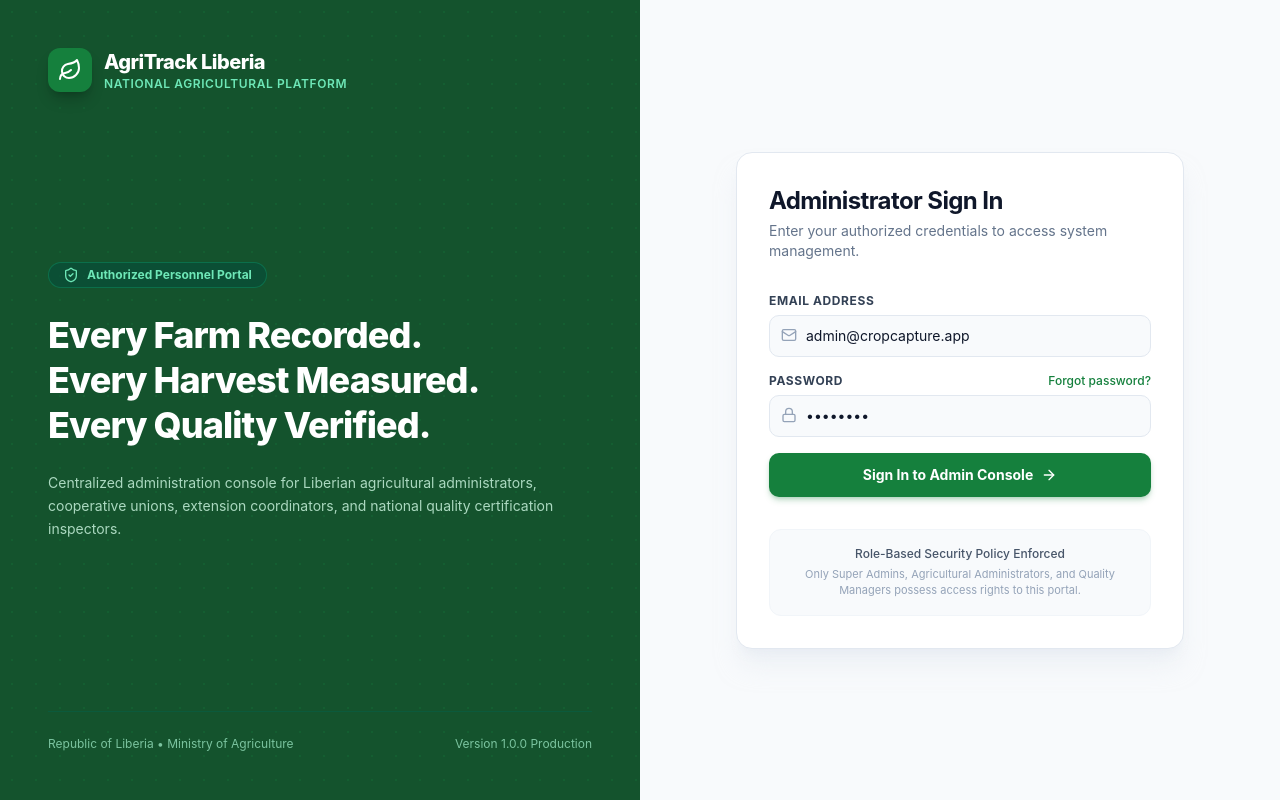
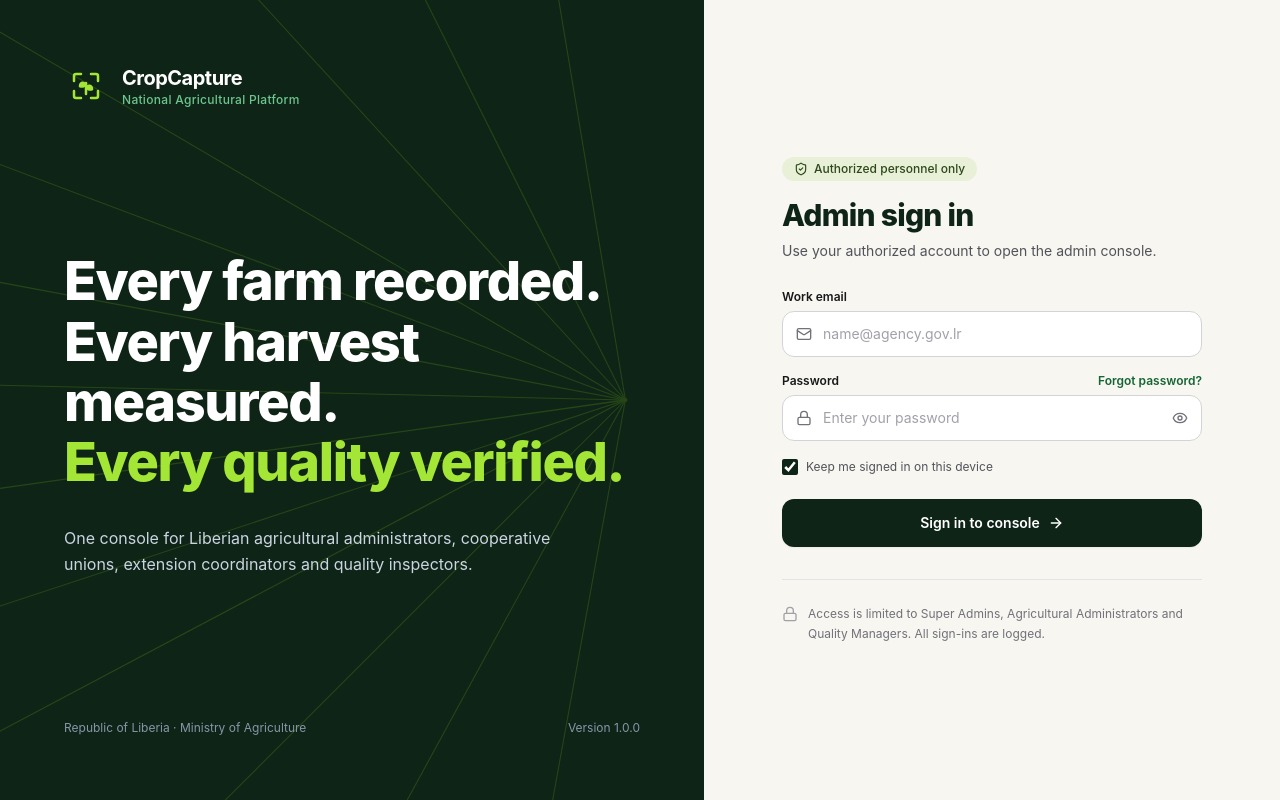
Before and after one commit to Stanley2025/CropCapture, a Next.js app in the folder admin/: page /login in a window 1280 px wide. Built offline with nearby package versions, Linux system fonts and the light colour scheme.

Commit message:
feat(admin): redesign admin login page matching CropCapture visual specifications

```diff
--- a/admin/src/app/login/page.tsx
+++ b/admin/src/app/login/page.tsx
@@ -2,13 +2,15 @@
 
 import React, { useState } from 'react';
 import { useRouter } from 'next/navigation';
-import { Leaf, Lock, Mail, AlertCircle, ArrowRight, ShieldCheck } from 'lucide-react';
+import { Mail, Lock, Eye, EyeOff, ArrowRight, ShieldCheck, AlertCircle } from 'lucide-react';
 import { createClient, isSupabaseConfigured } from '@/lib/supabase/client';
 
 export default function LoginPage() {
   const router = useRouter();
-  const [email, setEmail] = useState('admin@cropcapture.app');
-  const [password, setPassword] = useState('••••••••');
+  const [email, setEmail] = useState('');
+  const [password, setPassword] = useState('');
+  const [showPassword, setShowPassword] = useState(false);
+  const [keepSignedIn, setKeepSignedIn] = useState(true);
   const [error, setError] = useState<string | null>(null);
   const [loading, setLoading] = useState(false);
 
@@ -19,8 +21,10 @@ export default function LoginPage() {
 
     try {
       if (!isSupabaseConfigured()) {
-        // Offline / Standalone Demo Mode: authenticate locally without network failure
-        document.cookie = 'agritrack_admin_session=active; path=/; max-age=86400; SameSite=Lax';
+        // Offline / Standalone Demo Mode: authenticate locally
+        document.cookie = `agritrack_admin_session=active; path=/; max-age=${
+          keepSignedIn ? 86400 * 30 : 86400
+        }; SameSite=Lax`;
         router.push('/dashboard');
         router.refresh();
         return;
@@ -36,6 +40,9 @@ export default function LoginPage() {
         throw authError;
       }
 
+      document.cookie = `agritrack_admin_session=active; path=/; max-age=${
+        keepSignedIn ? 86400 * 30 : 86400
+      }; SameSite=Lax`;
       router.push('/dashboard');
       router.refresh();
     } catch (err: any) {
@@ -45,139 +52,237 @@ export default function LoginPage() {
     }
   };
 
+  return (
+    <div className="flex min-h-screen w-full">
+      {/* Left Column: Visual Brand Panel (Dark Forest Green) */}
+      <div className="relative hidden w-[55%] flex-col justify-between bg-[#0E2417] p-12 text-white lg:flex xl:p-16 overflow-hidden select-none">
+        {/* Background perspective ray lines matching design */}
+        <div className="pointer-events-none absolute inset-0 overflow-hidden">
+          <svg
+            className="absolute -right-20 top-1/2 h-[120%] w-[120%] -translate-y-1/2 opacity-20"
+            viewBox="0 0 800 800"
+            fill="none"
+          >
+            {/* Center origin of rays */}
+            <circle cx="650" cy="400" r="2" fill="#84CC16" />
+            <line x1="650" y1="400" x2="-200" y2="-100" stroke="#84CC16" strokeWidth="1" />
+            <line x1="650" y1="400" x2="-200" y2="80" stroke="#84CC16" strokeWidth="1" />
+            <line x1="650" y1="400" x2="-200" y2="240" stroke="#84CC16" strokeWidth="1.2" />
+            <line x1="650" y1="400" x2="-200" y2="380" stroke="#84CC16" strokeWidth="1" />
+            <line x1="650" y1="400" x2="-200" y2="520" stroke="#84CC16" strokeWidth="1.2" />
+            <line x1="650" y1="400" x2="-200" y2="680" stroke="#84CC16" strokeWidth="1" />
+            <line x1="650" y1="400" x2="-200" y2="850" stroke="#84CC16" strokeWidth="1.2" />
+            <line x1="650" y1="400" x2="100" y2="950" stroke="#84CC16" strokeWidth="1" />
+            <line x1="650" y1="400" x2="350" y2="950" stroke="#84CC16" strokeWidth="1" />
+            <line x1="650" y1="400" x2="550" y2="950" stroke="#84CC16" strokeWidth="1" />
+            <line x1="650" y1="400" x2="100" y2="-200" stroke="#84CC16" strokeWidth="1" />
+            <line x1="650" y1="400" x2="350" y2="-200" stroke="#84CC16" strokeWidth="1" />
+            <line x1="650" y1="400" x2="550" y2="-200" stroke="#84CC16" strokeWidth="1" />
+          </svg>
+        </div>
 
-  return (
-    <div className="flex min-h-screen bg-[#F8FAFC]">
-      {/* Left Column: Visual Brand & Context */}
-      <div className="relative hidden w-1/2 flex-col justify-between bg-[#14532D] p-12 text-white lg:flex overflow-hidden">
-        {/* Subtle geometric pattern overlay */}
-        <div className="absolute inset-0 bg-[radial-gradient(#15803D_1px,transparent_1px)] [background-size:24px_24px] opacity-25" />
-
-        <div className="relative z-10 flex items-center gap-3">
-          <div className="flex h-11 w-11 items-center justify-center rounded-xl bg-[#15803D] shadow-lg shadow-black/20">
-            <Leaf className="h-6 w-6 text-white" />
+        {/* Top Brand Header */}
+        <div className="relative z-10 flex items-center gap-3.5">
+          {/* Custom CropCapture viewfinder + seedling icon */}
+          <div className="flex h-11 w-11 items-center justify-center rounded-xl bg-transparent">
+            <svg
+              className="h-9 w-9 text-[#A3E635]"
+              viewBox="0 0 36 36"
+              fill="none"
+              stroke="currentColor"
+              strokeWidth="2.5"
+              strokeLinecap="round"
+              strokeLinejoin="round"
+            >
+              {/* Four Viewfinder corners */}
+              <path d="M6 13V8a2 2 0 0 1 2-2h5" />
+              <path d="M30 13V8a2 2 0 0 0-2-2h-5" />
+              <path d="M6 23v5a2 2 0 0 0 2 2h5" />
+              <path d="M30 23v5a2 2 0 0 1-2 2h-5" />
+              {/* Sprout Plant in Center */}
+              <path d="M18 26V15" strokeWidth="2.5" />
+              <path
+                d="M18 16c-3.2-3.2-6.5-1.5-6.5 2.5 3 1.5 6 0 6.5-2.5z"
+                fill="#A3E635"
+                stroke="#A3E635"
+                strokeWidth="1.5"
+              />
+              <path
+                d="M18 19c3.2-3.2 6.5-1.5 6.5 2.5-3 1.5-6 0-6.5-2.5z"
+                fill="#A3E635"
+                stroke="#A3E635"
+                strokeWidth="1.5"
+              />
+            </svg>
           </div>
           <div>
-            <h1 className="text-xl font-extrabold tracking-tight">AgriTrack Liberia</h1>
-            <p className="text-xs font-semibold tracking-wider text-emerald-300">
-              NATIONAL AGRICULTURAL PLATFORM
+            <h1 className="text-xl font-bold tracking-tight text-white">CropCapture</h1>
+            <p className="text-xs font-medium tracking-wide text-[#86EFAC]/80">
+              National Agricultural Platform
             </p>
           </div>
         </div>
 
-        <div className="relative z-10 max-w-lg space-y-6">
-          <div className="inline-flex items-center gap-2 rounded-full bg-emerald-900/60 border border-emerald-500/30 px-3.5 py-1 text-xs font-bold text-emerald-300">
-            <ShieldCheck className="h-4 w-4" />
-            Authorized Personnel Portal
-          </div>
-          <h2 className="text-4xl font-extrabold leading-tight tracking-tight text-white">
-            Every Farm Recorded.<br />
-            Every Harvest Measured.<br />
-            Every Quality Verified.
+        {/* Hero Tagline Section */}
+        <div className="relative z-10 my-auto max-w-xl py-12">
+          <h2 className="text-4xl font-extrabold tracking-tight sm:text-5xl xl:text-[54px] xl:leading-[1.12]">
+            <span className="block text-white">Every farm recorded.</span>
+            <span className="block text-white">Every harvest measured.</span>
+            <span className="block text-[#A3E635]">Every quality verified.</span>
           </h2>
-          <p className="text-sm leading-relaxed text-emerald-100/80">
-            Centralized administration console for Liberian agricultural administrators, cooperative unions, extension coordinators, and national quality certification inspectors.
+          <p className="mt-8 max-w-lg text-base font-normal leading-relaxed text-[#CBD5E1]">
+            One console for Liberian agricultural administrators, cooperative unions, extension coordinators and quality inspectors.
           </p>
         </div>
 
-        <div className="relative z-10 flex items-center justify-between border-t border-emerald-800/60 pt-6 text-xs text-emerald-200/70">
-          <span>Republic of Liberia • Ministry of Agriculture</span>
-          <span>Version 1.0.0 Production</span>
+        {/* Footer */}
+        <div className="relative z-10 flex items-center justify-between text-xs text-[#94A3B8]/90">
+          <span>Republic of Liberia · Ministry of Agriculture</span>
+          <span>Version 1.0.0</span>
         </div>
       </div>
 
-      {/* Right Column: Sign In Form */}
-      <div className="flex w-full items-center justify-center p-6 lg:w-1/2">
-        <div className="w-full max-w-md space-y-8 rounded-2xl border border-[#E2E8F0] bg-white p-8 shadow-xl shadow-slate-200/50">
+      {/* Right Column: Sign In Form (Warm Off-white / Cream) */}
+      <div className="flex w-full flex-1 items-center justify-center bg-[#F7F6F0] px-6 py-12 lg:w-[45%] lg:px-12 xl:px-16">
+        <div className="w-full max-w-[420px]">
+          {/* Mobile-only Top Brand Header */}
+          <div className="mb-8 flex items-center gap-3 lg:hidden">
+            <svg
+              className="h-8 w-8 text-[#15803D]"
+              viewBox="0 0 36 36"
+              fill="none"
+              stroke="currentColor"
+              strokeWidth="2.5"
+              strokeLinecap="round"
+              strokeLinejoin="round"
+            >
+              <path d="M6 13V8a2 2 0 0 1 2-2h5" />
+              <path d="M30 13V8a2 2 0 0 0-2-2h-5" />
+              <path d="M6 23v5a2 2 0 0 0 2 2h5" />
+              <path d="M30 23v5a2 2 0 0 1-2 2h-5" />
+              <path d="M18 26V15" strokeWidth="2.5" />
+              <path d="M18 16c-3.2-3.2-6.5-1.5-6.5 2.5 3 1.5 6 0 6.5-2.5z" fill="#15803D" />
+              <path d="M18 19c3.2-3.2 6.5-1.5 6.5 2.5-3 1.5-6 0-6.5-2.5z" fill="#15803D" />
+            </svg>
             <div>
-            <div className="flex items-center gap-2 lg:hidden mb-4">
-              <div className="flex h-9 w-9 items-center justify-center rounded-lg bg-[#15803D] text-white">
-                <Leaf className="h-5 w-5" />
+              <span className="text-lg font-bold text-[#0E2417]">CropCapture</span>
+              <p className="text-[11px] text-slate-500">National Agricultural Platform</p>
             </div>
-              <span className="font-extrabold text-[#14532D]">AgriTrack Liberia</span>
-            </div>
-            <h2 className="text-2xl font-bold tracking-tight text-slate-900">Administrator Sign In</h2>
-            <p className="mt-1 text-sm text-slate-500">
-              Enter your authorized credentials to access system management.
-            </p>
           </div>
 
+          {/* Pill Badge */}
+          <div className="mb-4 inline-flex items-center gap-1.5 rounded-full bg-[#E8F1D8] px-3 py-1 text-xs font-medium text-[#2E481B]">
+            <ShieldCheck className="h-3.5 w-3.5" />
+            <span>Authorized personnel only</span>
+          </div>
+
+          {/* Heading */}
+          <h2 className="text-3xl font-extrabold tracking-tight text-[#0E2417]">Admin sign in</h2>
+          <p className="mt-2 text-sm text-[#52525B]">
+            Use your authorized account to open the admin console.
+          </p>
+
+          {/* Error Message */}
           {error && (
-            <div className="flex items-start gap-3 rounded-lg border border-rose-200 bg-rose-50 p-3.5 text-xs text-rose-700">
-              <AlertCircle className="h-4 w-4 shrink-0 mt-0.5" />
-              <div>
-                <span className="font-semibold">Access Error:</span> {error}
-              </div>
+            <div className="mt-5 flex items-start gap-2.5 rounded-xl border border-rose-200 bg-rose-50 p-3.5 text-xs text-rose-800">
+              <AlertCircle className="h-4 w-4 shrink-0 mt-0.5 text-rose-600" />
+              <p>{error}</p>
             </div>
           )}
 
-          <form onSubmit={handleLogin} className="space-y-4">
+          {/* Form */}
+          <form onSubmit={handleLogin} className="mt-7 space-y-4">
+            {/* Work Email */}
             <div>
-              <label className="block text-xs font-bold text-slate-700 uppercase tracking-wider mb-1.5">
-                Email Address
+              <label className="block text-xs font-semibold text-[#18181B] mb-1.5">
+                Work email
               </label>
               <div className="relative">
-                <Mail className="absolute left-3 top-3 h-4 w-4 text-slate-400" />
+                <Mail className="absolute left-3.5 top-1/2 h-4 w-4 -translate-y-1/2 text-[#71717A]" />
                 <input
                   type="email"
                   required
                   value={email}
                   onChange={(e) => setEmail(e.target.value)}
-                  placeholder="admin@cropcapture.app"
-                  className="w-full rounded-lg border border-[#E2E8F0] bg-slate-50 py-2.5 pl-9 pr-4 text-sm text-slate-900 placeholder-slate-400 focus:border-[#15803D] focus:bg-white focus:outline-none focus:ring-1 focus:ring-[#15803D]"
+                  placeholder="name@agency.gov.lr"
+                  className="w-full rounded-xl border border-[#D4D4D8] bg-white py-3 pl-10 pr-4 text-sm text-[#18181B] placeholder-[#A1A1AA] transition-colors focus:border-[#0E2417] focus:outline-none focus:ring-1 focus:ring-[#0E2417]"
                 />
               </div>
             </div>
 
+            {/* Password */}
             <div>
               <div className="flex items-center justify-between mb-1.5">
-                <label className="block text-xs font-bold text-slate-700 uppercase tracking-wider">
-                  Password
-                </label>
+                <label className="block text-xs font-semibold text-[#18181B]">Password</label>
                 <button
                   type="button"
-                  onClick={() => alert('Password reset verification link has been dispatched to your email address.')}
-                  className="text-xs font-medium text-[#15803D] hover:underline"
+                  onClick={() => alert('Password reset verification link has been sent to your email address.')}
+                  className="text-xs font-semibold text-[#166534] hover:underline"
                 >
                   Forgot password?
                 </button>
               </div>
               <div className="relative">
-                <Lock className="absolute left-3 top-3 h-4 w-4 text-slate-400" />
+                <Lock className="absolute left-3.5 top-1/2 h-4 w-4 -translate-y-1/2 text-[#71717A]" />
                 <input
-                  type="password"
+                  type={showPassword ? 'text' : 'password'}
                   required
                   value={password}
                   onChange={(e) => setPassword(e.target.value)}
-                  placeholder="Your secure password"
-                  className="w-full rounded-lg border border-[#E2E8F0] bg-slate-50 py-2.5 pl-9 pr-4 text-sm text-slate-900 placeholder-slate-400 focus:border-[#15803D] focus:bg-white focus:outline-none focus:ring-1 focus:ring-[#15803D]"
+                  placeholder="Enter your password"
+                  className="w-full rounded-xl border border-[#D4D4D8] bg-white py-3 pl-10 pr-11 text-sm text-[#18181B] placeholder-[#A1A1AA] transition-colors focus:border-[#0E2417] focus:outline-none focus:ring-1 focus:ring-[#0E2417]"
                 />
+                <button
+                  type="button"
+                  onClick={() => setShowPassword(!showPassword)}
+                  className="absolute right-3.5 top-1/2 -translate-y-1/2 text-[#71717A] hover:text-[#18181B] transition-colors"
+                  aria-label={showPassword ? 'Hide password' : 'Show password'}
+                >
+                  {showPassword ? <EyeOff className="h-4 w-4" /> : <Eye className="h-4 w-4" />}
+                </button>
               </div>
             </div>
 
+            {/* Keep me signed in */}
+            <div className="flex items-center pt-0.5">
+              <label className="flex cursor-pointer items-center gap-2 select-none">
+                <input
+                  type="checkbox"
+                  checked={keepSignedIn}
+                  onChange={(e) => setKeepSignedIn(e.target.checked)}
+                  className="h-4 w-4 rounded border-slate-300 text-[#0E2417] focus:ring-[#0E2417] accent-[#0E2417]"
+                />
+                <span className="text-xs text-[#52525B]">Keep me signed in on this device</span>
+              </label>
+            </div>
+
+            {/* Submit Button */}
+            <div className="pt-2">
               <button
                 type="submit"
                 disabled={loading}
-              className="flex w-full items-center justify-center gap-2 rounded-lg bg-[#15803D] py-3 text-sm font-bold text-white shadow-md shadow-[#15803D]/25 transition hover:bg-[#14532D] focus:outline-none focus:ring-2 focus:ring-[#15803D] focus:ring-offset-2 disabled:opacity-60"
+                className="flex w-full items-center justify-center gap-2 rounded-xl bg-[#0E2417] py-3.5 text-sm font-semibold text-white transition-all hover:bg-[#07170E] focus:outline-none focus:ring-2 focus:ring-[#0E2417] focus:ring-offset-2 disabled:opacity-70 shadow-sm"
               >
                 {loading ? (
-                'Verifying credentials...'
+                  <span>Signing in...</span>
                 ) : (
                   <>
-                  <span>Sign In to Admin Console</span>
+                    <span>Sign in to console</span>
                     <ArrowRight className="h-4 w-4" />
                   </>
                 )}
               </button>
+            </div>
           </form>
 
-          <div className="rounded-xl border border-slate-100 bg-slate-50 p-4 text-center">
-            <p className="text-xs font-medium text-slate-600">
-              Role-Based Security Policy Enforced
+          {/* Security Disclaimer Note */}
+          <div className="mt-8 border-t border-[#E4E4E7] pt-6">
+            <div className="flex items-start gap-2.5 text-xs text-[#71717A] leading-relaxed">
+              <Lock className="h-4 w-4 shrink-0 mt-0.5 text-[#A1A1AA]" />
+              <p>
+                Access is limited to Super Admins, Agricultural Administrators and Quality Managers. All sign-ins are logged.
               </p>
-            <p className="mt-1 text-[11px] text-slate-400">
-              Only Super Admins, Agricultural Administrators, and Quality Managers possess access rights to this portal.
-            </p>
+            </div>
           </div>
         </div>
       </div>
```
Also changed, not shown: 1 other file (tests, documents, lock files or other folders). Lines whose indentation alone changed are shown as unchanged.
